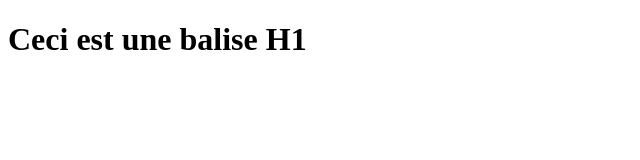
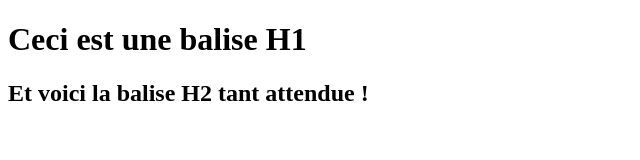
Before and after one commit to denis-webpro/helloWorld, a plain HTML site: page index.html in a window 1280 px wide. Shown: the whole page, without its empty margins (0-640 px from the left). Drawn offline with Linux system fonts and the light colour scheme.

Commit message:
Insertion of the H2 tag

```diff
--- a/index.html
+++ b/index.html
@@ -10,5 +10,6 @@
      <h1>Ceci est une balise H1</h1>
     <!-- Ici, on placera tout le contenu à destination
     de l'utilisateur -->
+    <h2>Et voici la balise H2 tant attendue !</h2>
   </body>
 </html>
```
